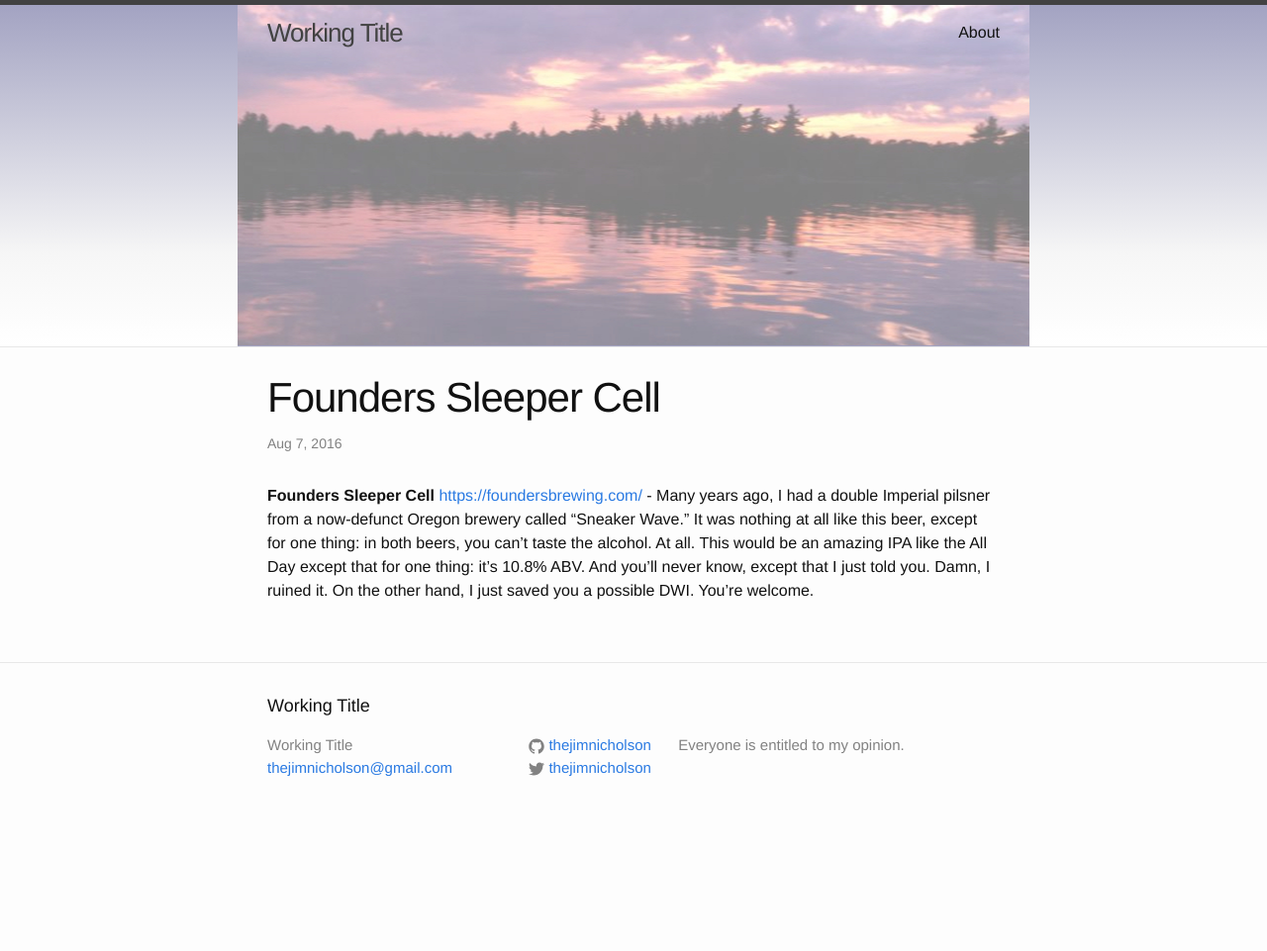
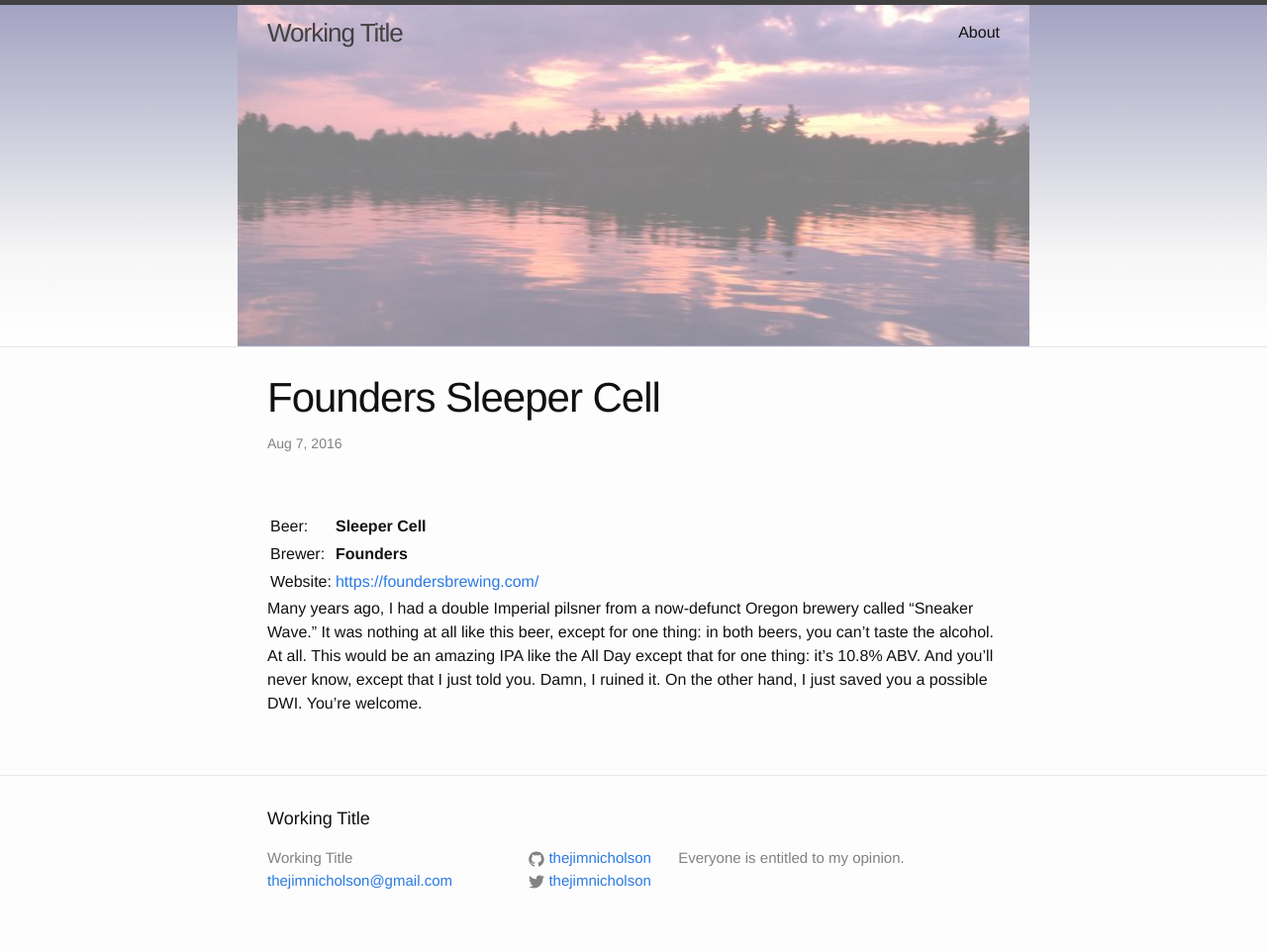
Before and after one commit to thejimnicholson/thejimnicholson.github.io, a Jekyll site: the page built from _posts/2016-08-07-founders-sleeper-cell.md, in a window 1280 px wide. Shown: the whole page at 99% size. Built offline with Jekyll 4.4.1, drawn with Linux system fonts in a browser that asks for light colours; Markdown is read by kramdown in place of the engine named in the settings; before the commit the page ends 900 px from its top, so only the background shows below that.

Commit message:
/ ‘_posts/2016-08-07-founders-sleeper-cell.md’

```diff
--- a/_posts/2016-08-07-founders-sleeper-cell.md
+++ b/_posts/2016-08-07-founders-sleeper-cell.md
@@ -1,6 +1,13 @@
 ---
 layout: post
 title: Founders Sleeper Cell
+categories: [MI,IPA,Imperial]
 ---
 
-__Founders Sleeper Cell__ <https://foundersbrewing.com/> - Many years ago, I had a double Imperial pilsner from a now-defunct Oregon brewery called "Sneaker Wave." It was nothing at all like this beer, except for one  thing: in both beers, you can't taste the alcohol. At all. This would be an amazing IPA like the All Day except that for one thing: it's 10.8% ABV. And you'll never know, except that I just told you. Damn, I ruined it. On the other hand, I just saved you a possible DWI. You're welcome.
+|          |                                |
+|----------|--------------------------------|
+| Beer:    | __Sleeper Cell__               |
+| Brewer:  | __Founders__                   |
+| Website: | <https://foundersbrewing.com/> |
+
+Many years ago, I had a double Imperial pilsner from a now-defunct Oregon brewery called "Sneaker Wave." It was nothing at all like this beer, except for one  thing: in both beers, you can't taste the alcohol. At all. This would be an amazing IPA like the All Day except that for one thing: it's 10.8% ABV. And you'll never know, except that I just told you. Damn, I ruined it. On the other hand, I just saved you a possible DWI. You're welcome.
```
